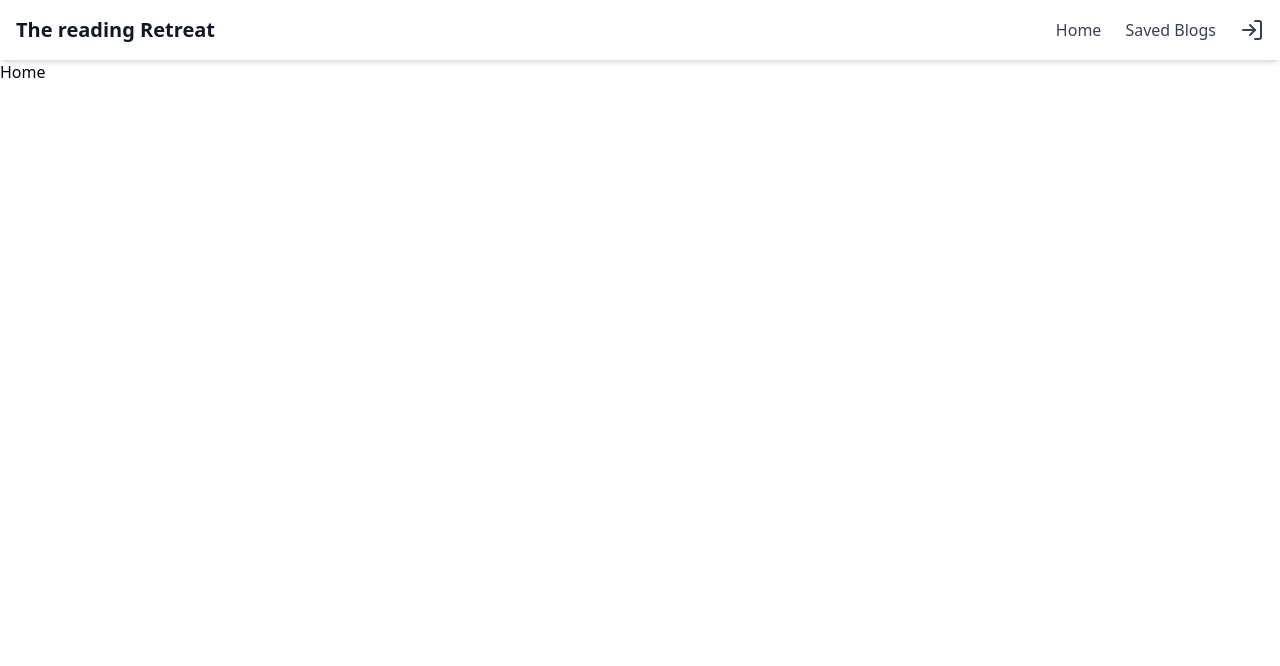
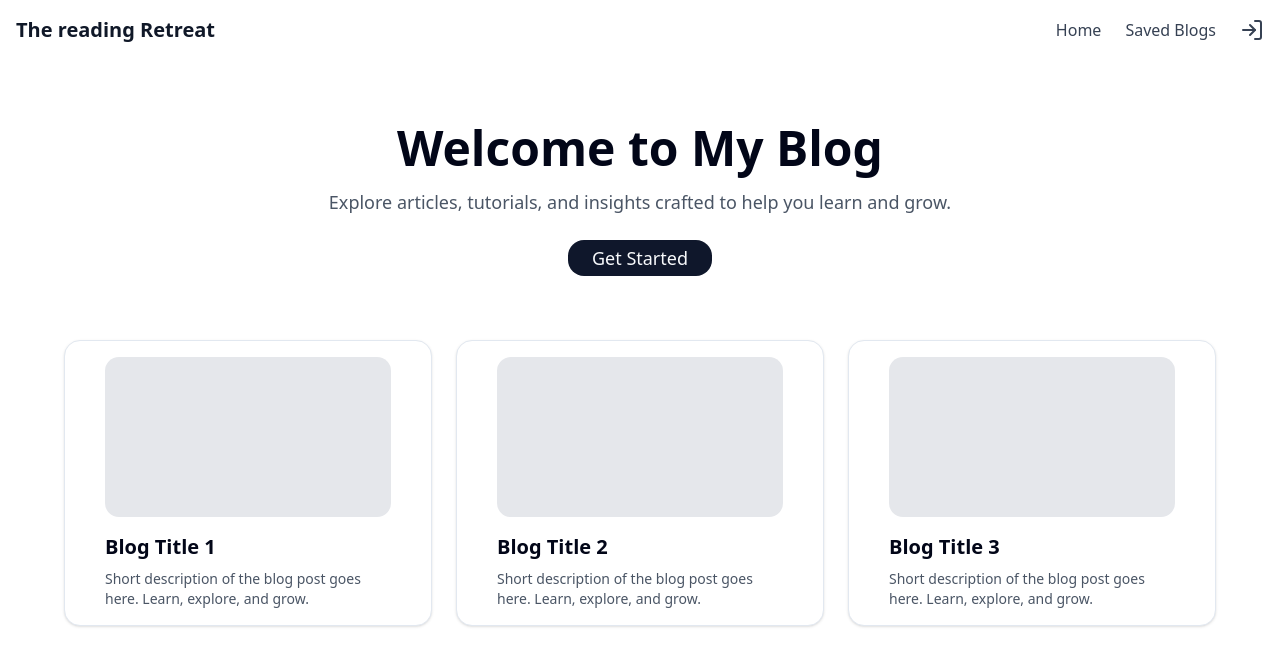
Before and after one commit to Akshay-hub-007/blog-microservices-frontend, a Next.js app: page / in a window 1280 px wide. Shown: the top 666 px of the page. Built offline with nearby package versions, Linux system fonts and the light colour scheme; no server answers.

Commit message:
added framer-motion for animations and enhance landing page with dynamic content

```diff
--- a/package.json
+++ b/package.json
@@ -22,6 +22,7 @@
     "class-variance-authority": "^0.7.1",
     "clsx": "^2.1.1",
     "dayjs": "^1.11.19",
+    "framer-motion": "^12.23.24",
     "jodit-react": "^5.2.38",
     "js-cookie": "^3.0.5",
     "lucide-react": "^0.553.0",
--- a/src/app/blogs/page.tsx
+++ b/src/app/blogs/page.tsx
@@ -6,14 +6,21 @@ import { Button } from '@/components/ui/button'
 import { useSidebar } from '@/components/ui/sidebar'
 import { useAppData } from '@/context/AppContext'
 import { Filter } from 'lucide-react'
-import React from 'react'
+import { useRouter } from 'next/navigation'
+import React, { useEffect } from 'react'
 
 const page = () => {
     const { toggleSidebar } = useSidebar();
-    const { loading, blogLoading, blogs } = useAppData()
+    const { loading, blogLoading, blogs, isAuth } = useAppData()
     console.log(blogs)
     const list = Array.isArray(blogs) ? blogs : [];
+    const router = useRouter()
+    useEffect(() => {
+        if (!isAuth) {
 
+            router.push("/login")
+        }
+    }, [isAuth])
     return (
         <div>
             {loading ? (
--- a/src/app/page.tsx
+++ b/src/app/page.tsx
@@ -1,20 +1,47 @@
-"use client"
-import HomeLayout from '@/app/homelayout'
-import Loading from '@/components/Loading'
-import { Button } from '@/components/ui/button'
-import { useSidebar } from '@/components/ui/sidebar'
-import { useAppData } from '@/context/AppContext'
-import { Filter } from 'lucide-react'
-import React from 'react'
+"use client";
+import React from "react";
+import { Button } from "@/components/ui/button";
+import { Card, CardContent } from "@/components/ui/card";
+import { motion } from "framer-motion";
+import { useRouter } from "next/navigation";
 
-const page = () => {
+export default function LandingPage() {
+  const router = useRouter()
+  return (
+    <div className="min-h-screen bg-white flex flex-col items-center px-6 py-16">
+      <motion.div
+        initial={{ opacity: 0, y: 40 }}
+        animate={{ opacity: 1, y: 0 }}
+        transition={{ duration: 0.6 }}
+        className="text-center max-w-2xl"
+      >
+        <h1 className="text-5xl font-bold mb-4">Welcome to My Blog</h1>
+        <p className="text-lg text-gray-600 mb-6">
+          Explore articles, tutorials, and insights crafted to help you learn and grow.
+        </p>
+        <Button className="px-6 py-4 text-lg rounded-2xl" onClick={()=> router.push("/blogs")}>Get Started</Button>
+      </motion.div>
 
-  const { loading, blogLoading, blogs } = useAppData()
-  return (
-    <div>
-      Home
+      <div className="grid grid-cols-1 md:grid-cols-3 gap-6 mt-16 max-w-6xl w-full">
+        {[1, 2, 3].map((item) => (
+          <motion.div
+            key={item}
+            initial={{ opacity: 0, y: 30 }}
+            animate={{ opacity: 1, y: 0 }}
+            transition={{ delay: item * 0.1 }}
+          >
+            <Card className="rounded-2xl shadow p-4 hover:shadow-lg transition">
+              <CardContent>
+                <div className="h-40 bg-gray-200 rounded-xl mb-4"></div>
+                <h2 className="text-xl font-semibold mb-2">Blog Title {item}</h2>
+                <p className="text-gray-600 text-sm">
+                  Short description of the blog post goes here. Learn, explore, and grow.
+                </p>
+              </CardContent>
+            </Card>
+          </motion.div>
+        ))}
+      </div>
     </div>
-  )
+  );
 }
-
-export default page
```
Also changed, not shown: 1 other file (tests, documents, lock files or other folders).
